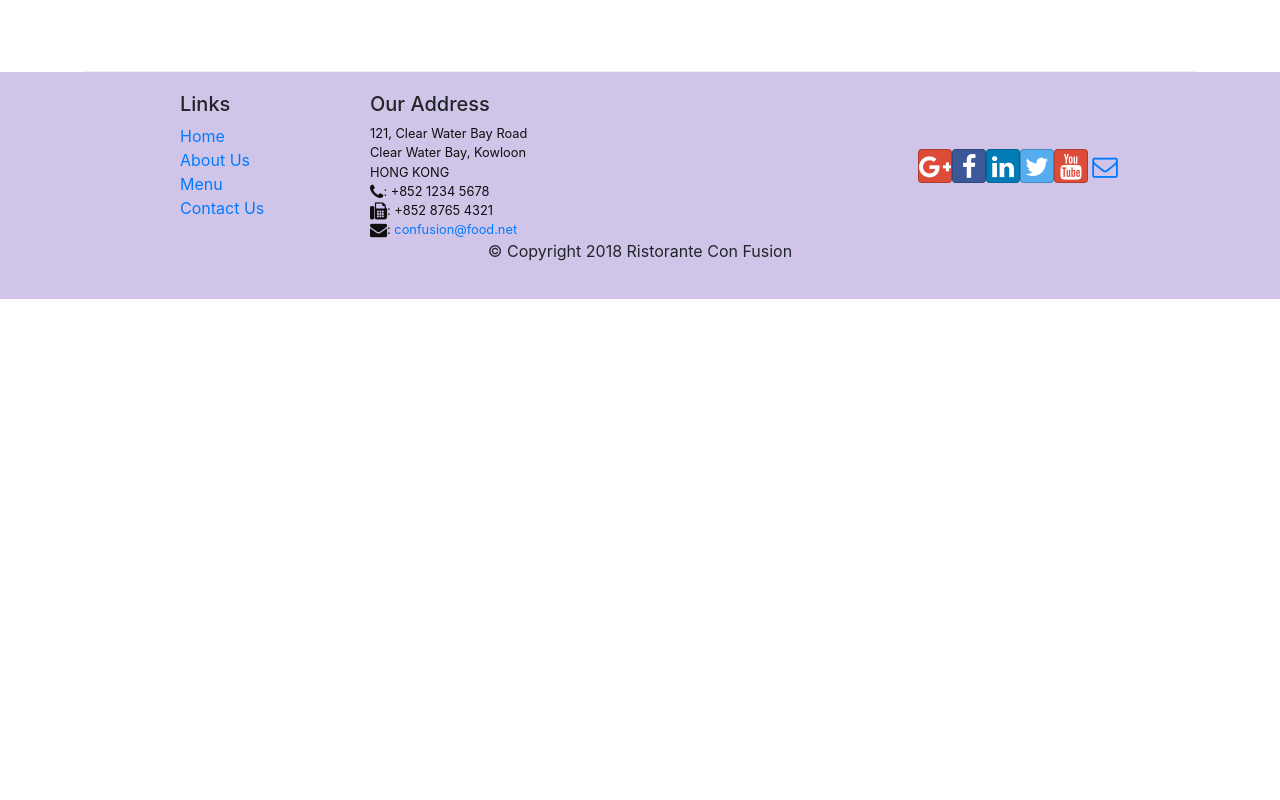
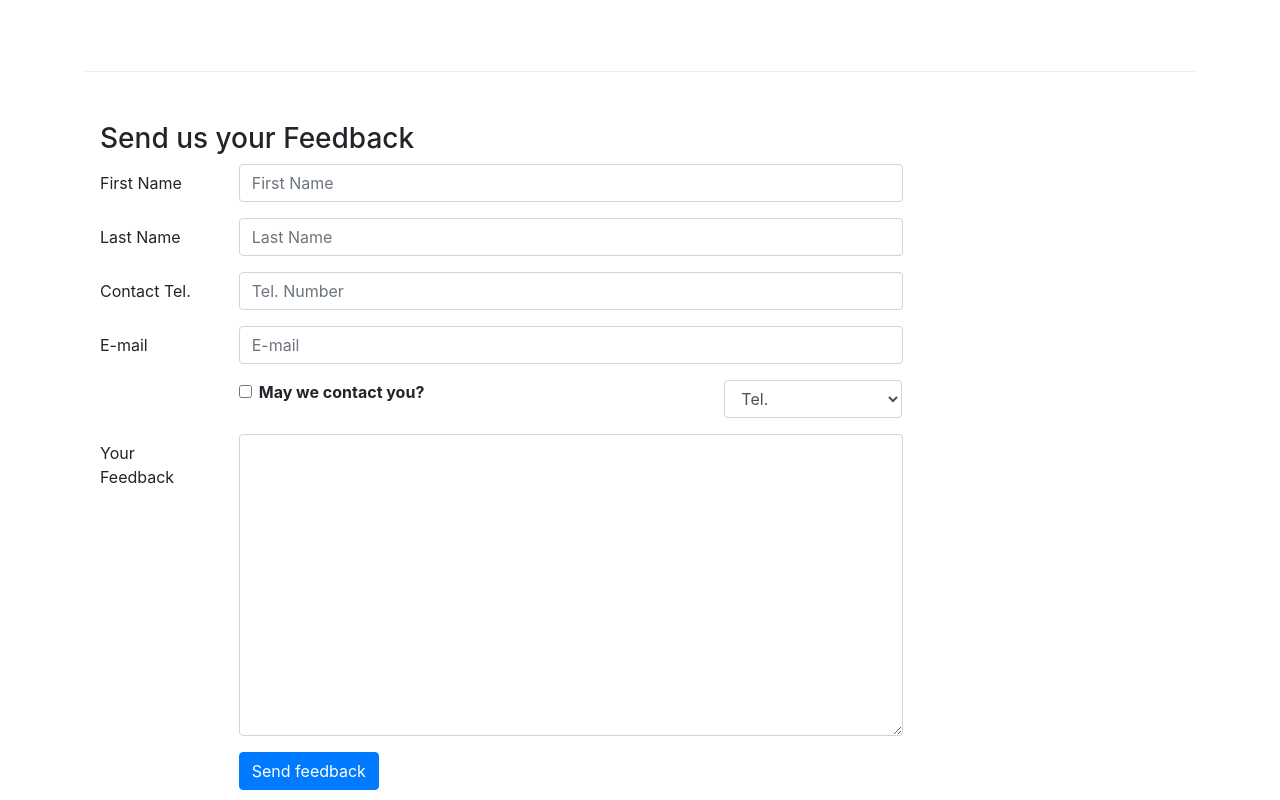
Before and after one commit to florin-avram/conFusion, a React (Create React App) app: page /contactus in a window 1280 px wide. Shown: the part 800-1600 px from the top of the page. Before the commit the page ends 1099 px from the top, so only its background shows below. Built offline with nearby package versions, Linux system fonts and the light colour scheme.

Commit message:
Add a controlled form to ContactComponent

```diff
--- a/src/components/ContactComponent.js
+++ b/src/components/ContactComponent.js
@@ -1,8 +1,40 @@
-import React from 'react';
-import {Breadcrumb, BreadcrumbItem} from 'reactstrap'
+import React, {Component} from 'react';
+import {Breadcrumb, BreadcrumbItem, Button, Form, FormGroup, Label, Input, Col} from 'reactstrap'
 import {Link } from 'react-router-dom'
 
-function Contact(props) {
+class Contact extends Component {
+    constructor(props) {
+        super(props);
+        this.state = {
+            firstname: '',
+            lastname: '',
+            telnum: '',
+            email: '',
+            agree: false,
+            contactType: 'Tel.',
+            message: '',
+        }
+        this.handleSubmit = this.handleSubmit.bind(this);
+        this.handleInputChange = this.handleInputChange.bind(this);
+    }
+
+    handleInputChange(event) {
+        const target = event.target;
+        const value = target.type === "checkbox" ? target.checked : target.value;
+        const name = target.name;
+
+        this.setState({
+            [name]: value,
+        })
+    }
+
+    handleSubmit(event) {
+        console.log("Current State is: " + JSON.stringify(this.state));
+        alert("Current State is: " + JSON.stringify(this.state));
+        event.preventDefault();
+    }
+
+    render() {
         return(
             <div className="container">
                 <Breadcrumb>
@@ -41,8 +73,91 @@
                         </div>
                     </div>
                 </div>
+                <div className="row row-content">
+                    <div className="col-12">
+                        <h3> Send us your Feedback </h3>
+                    </div>
+                    <div className="col-12 col-md-9">
+                        <Form onSubmit={this.handleSubmit}>
+                            <FormGroup row>
+                                <Label htmlFor="firstname" md={2}> First Name </Label>
+                                <Col md={10}>
+                                    <Input type="text" id="firstname" name="firstname"
+                                           placeholder="First Name"
+                                           value={this.state.firstname}
+                                           onChange={this.handleInputChange} />
+                                </Col>
+                            </FormGroup>
+                            <FormGroup row>
+                                <Label htmlFor="lastname" md={2}> Last Name </Label>
+                                <Col md={10}>
+                                    <Input type="text" id="lastname" name="lastname"
+                                           placeholder="Last Name"
+                                           value={this.state.lastname}
+                                           onChange={this.handleInputChange} />
+                                </Col>
+                            </FormGroup>
+                            <FormGroup row>
+                                <Label htmlFor="telnum" md={2}> Contact Tel. </Label>
+                                <Col md={10}>
+                                    <Input type="tel" id="telnum" name="telnum"
+                                           placeholder="Tel. Number"
+                                           value={this.state.telnum}
+                                           onChange={this.handleInputChange} />
+                                </Col>
+                            </FormGroup>
+                            <FormGroup row>
+                                <Label htmlFor="email" md={2}> E-mail </Label>
+                                <Col md={10}>
+                                    <Input type="email" id="email" name="email"
+                                           placeholder="E-mail"
+                                           value={this.state.email}
+                                           onChange={this.handleInputChange} />
+                                </Col>
+                            </FormGroup>
+                            <FormGroup row>
+                                <Col md={{size: 6, offset: 2}}>
+                                    <FormGroup check>
+                                        <Label check>
+                                            <Input type="checkbox" name="agree"
+                                                checked={this.state.agree}
+                                                onChange={this.handleInputChange} />
+                                                {' '}
+                                                <strong> May we contact you? </strong>
+                                        </Label>
+                                    </FormGroup>
+                                </Col>
+                                <Col md={{size: 3, offset: 1}}>
+                                    <Input type="select" name="contactType"
+                                           value={this.state.contactType}
+                                           onChange={this.handleInputChange}>
+                                        <option> Tel. </option>
+                                        <option> E-mail </option>
+                                    </Input>
+                                </Col>
+                            </FormGroup>
+                            <FormGroup row>
+                                <Label htmlFor="message" md={2}> Your Feedback </Label>
+                                <Col md={10}>
+                                    <Input type="textarea" id="message" name="message"
+                                           rows="12"
+                                           value={this.state.message}
+                                           onChange={this.handleInputChange} />
+                                </Col>
+                            </FormGroup>
+                            <FormGroup row>
+                                <Col md={{size: 10, offset: 2}}>
+                                    <Button type="submit" color="primary">
+                                        Send feedback
+                                    </Button>
+                                </Col>
+                            </FormGroup>
+                        </Form>
+                    </div>
+                </div>
             </div>
         );
     }
+}
 
 export default Contact;
```
Lines whose indentation alone changed are shown as unchanged.
